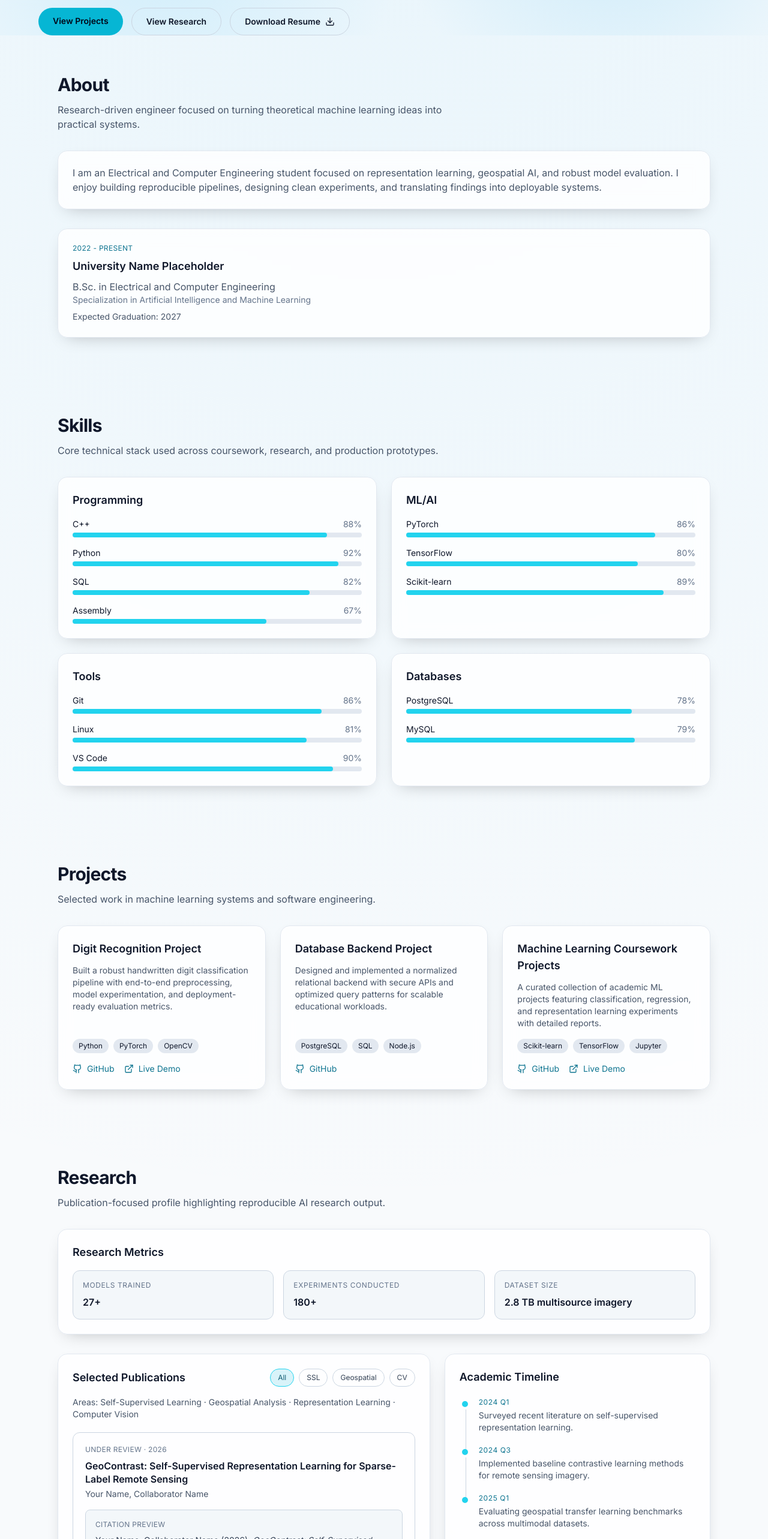
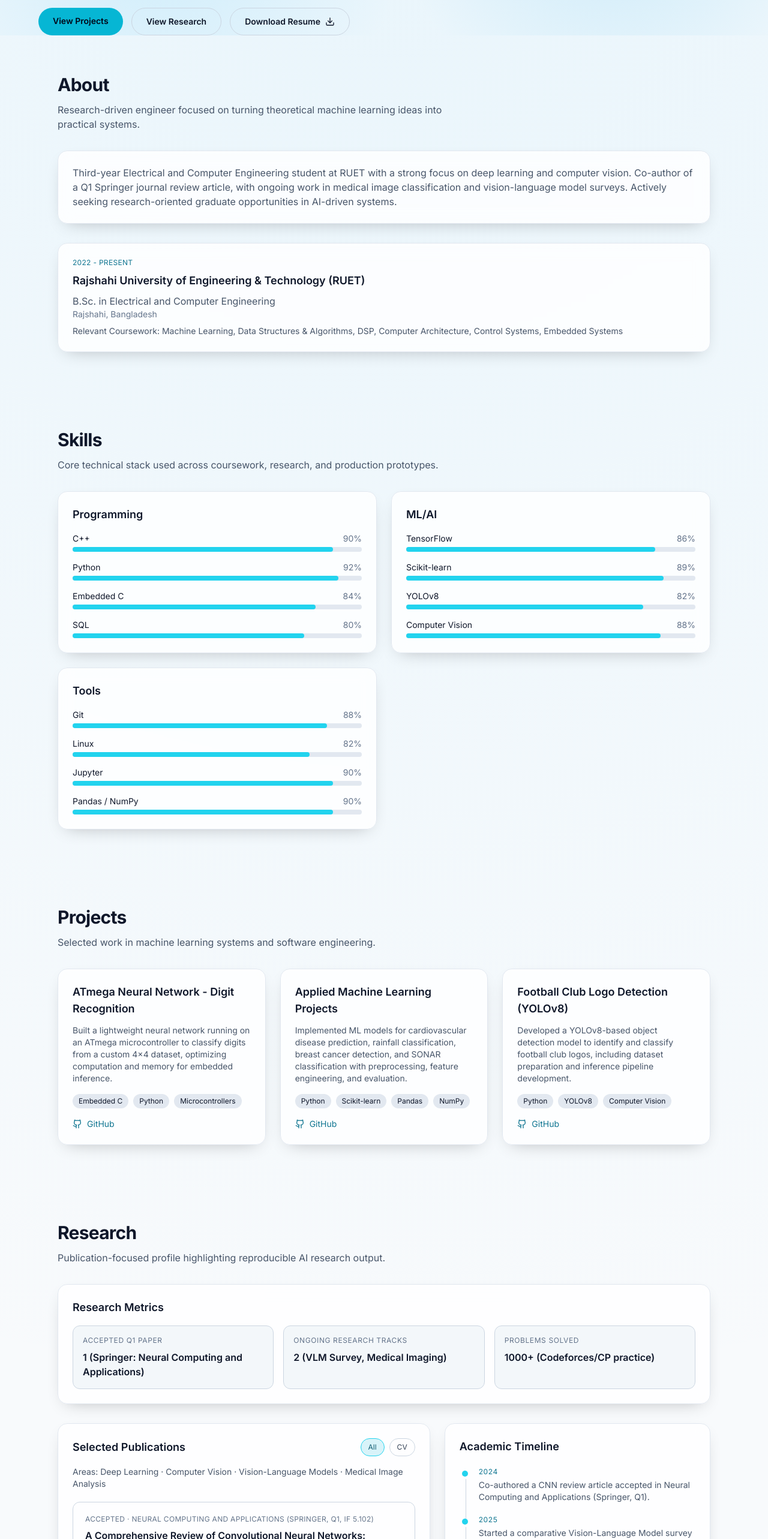
Before and after one commit to Md-Noman-Biswas/Portfolio-, a Next.js app: page / in a window 1280 px wide. Shown: the part 234-2800 px from the top of the page at 60% size. Built offline with nearby package versions, Linux system fonts and the light colour scheme.

Commit message:
Replace placeholder profile and research with user-provided details

```diff
--- a/components/portfolio/portfolio-shell.tsx
+++ b/components/portfolio/portfolio-shell.tsx
@@ -6,6 +6,7 @@ import Link from 'next/link';
 import { FormEvent, useEffect, useMemo, useState } from 'react';
 import {
   education,
+  experiences,
   platforms,
   profile,
   projects,
@@ -27,10 +28,11 @@ const navItems = [
   { href: '#projects', label: 'Projects' },
   { href: '#research', label: 'Research' },
   { href: '#competitive-programming', label: 'CP' },
+  { href: '#experience', label: 'Experience' },
   { href: '#contact', label: 'Contact' },
 ];
 
-const researchTags = ['All', 'SSL', 'Geospatial', 'CV'] as const;
+const researchTags = ['All', 'CV'] as const;
 
 type ResearchTag = (typeof researchTags)[number];
 type SubmitStatus = { type: 'success' | 'error'; message: string } | null;
@@ -77,9 +79,9 @@ function HeroSection() {
       <div className="absolute inset-0 -z-10 bg-[radial-gradient(circle_at_20%_20%,rgba(56,189,248,0.16),transparent_40%),radial-gradient(circle_at_80%_0%,rgba(14,165,233,0.14),transparent_35%)]" />
 
       <motion.div initial={{ opacity: 0, y: 18 }} animate={{ opacity: 1, y: 0 }} transition={{ duration: 0.55 }} className="mx-auto max-w-6xl">
-        <p className="text-sm uppercase tracking-[0.2em] text-cyan-300 light:text-cyan-700">Third-Year ECE Undergraduate</p>
+        <p className="text-sm uppercase tracking-[0.2em] text-cyan-300 light:text-cyan-700">{profile.headline}</p>
         <h1 className="mt-4 max-w-3xl text-4xl font-bold tracking-tight md:text-6xl">{profile.name}</h1>
-        <p className="mt-5 max-w-3xl text-lg text-slate-300 light:text-slate-600">AI &amp; Machine Learning Enthusiast | ECE Undergraduate</p>
+        <p className="mt-5 max-w-3xl text-lg text-slate-300 light:text-slate-600">{profile.location}</p>
 
         <div className="mt-8 flex flex-wrap gap-3.5">
           <a href="#projects" className="rounded-full bg-cyan-500 px-6 py-3 text-sm font-semibold text-slate-950 transition hover:bg-cyan-400">
@@ -102,10 +104,7 @@ function AboutSection() {
     <SectionWrapper id="about" title="About" subtitle="Research-driven engineer focused on turning theoretical machine learning ideas into practical systems.">
       <div className="section-stack">
         <article className="surface p-6">
-          <p className="text-slate-300 light:text-slate-600">
-            I am an Electrical and Computer Engineering student focused on representation learning, geospatial AI, and robust model evaluation. I enjoy building reproducible pipelines,
-            designing clean experiments, and translating findings into deployable systems.
-          </p>
+          <p className="text-slate-300 light:text-slate-600">{profile.summary}</p>
         </article>
 
         <div className="section-stack-sm">
@@ -259,15 +258,17 @@ function ResearchSection() {
                     <div className="mt-4 rounded-lg border border-slate-700/70 bg-slate-900/60 p-4 text-sm light:border-slate-300 light:bg-slate-100/80">
                       <p className="text-xs uppercase tracking-wide text-slate-400 light:text-slate-500">Citation Preview</p>
                       <p className="mt-2 text-slate-300 light:text-slate-700">
-                        {paper.authors} ({paper.venue.split('·').pop()?.trim()}). <em>{paper.title}</em>. DOI: {paper.doi.replace('https://doi.org/', '')}
+                        {paper.authors} ({paper.venue.split('·').pop()?.trim()}). <em>{paper.title}</em>{'doi' in paper && paper.doi ? `. DOI: ${paper.doi.replace('https://doi.org/', '')}` : '.'}
                       </p>
                     </div>
 
                     <p className="mt-3 text-sm text-slate-300 light:text-slate-600">{paper.abstract}</p>
                     <div className="mt-4 flex flex-wrap items-center gap-3 text-sm">
-                      <a href={paper.doi} className="inline-flex items-center gap-2 text-cyan-300 hover:text-cyan-200 light:text-cyan-700" target="_blank" rel="noreferrer noopener">
-                        DOI Link <ExternalLink className="h-4 w-4" />
-                      </a>
+                      {'doi' in paper && paper.doi ? (
+                        <a href={paper.doi} className="inline-flex items-center gap-2 text-cyan-300 hover:text-cyan-200 light:text-cyan-700" target="_blank" rel="noreferrer noopener">
+                          DOI Link <ExternalLink className="h-4 w-4" />
+                        </a>
+                      ) : null}
                       <button
                         type="button"
                         onClick={() => setActivePaperPdf(paper.pdf)}
@@ -329,8 +330,7 @@ function CompetitiveProgrammingSection() {
     >
       <article className="surface p-6">
         <p className="text-slate-300 light:text-slate-600">
-          I practice competitive programming to improve data structure fluency, complexity analysis, and disciplined debugging under time constraints. Current focus includes graph
-          theory, dynamic programming, and greedy optimization patterns.
+          I actively practice competitive programming to strengthen algorithms and problem-solving speed. I have solved 1000+ problems and achieved Pupil rank on Codeforces through regular contest participation.
         </p>
         <ul className="mt-5 flex flex-wrap gap-3" aria-label="Competitive programming platforms">
           {platforms.map((platform) => (
@@ -348,6 +348,24 @@ function CompetitiveProgrammingSection() {
  * Contact section handles form submission and status feedback while
  * preserving a fully semantic and keyboard-friendly form structure.
  */
+
+function ExperienceSection() {
+  return (
+    <SectionWrapper id="experience" title="Experience" subtitle="Training, mentoring, and independent project work in AI and software development.">
+      <div className="section-stack-sm">
+        {experiences.map((experience) => (
+          <article key={`${experience.role}-${experience.organization}`} className="surface p-6">
+            <p className="text-xs uppercase tracking-wide text-cyan-300 light:text-cyan-700">{experience.period}</p>
+            <h3 className="mt-2 text-lg font-semibold">{experience.role}</h3>
+            <p className="text-sm text-slate-400 light:text-slate-500">{experience.organization}</p>
+            <p className="mt-3 text-sm text-slate-300 light:text-slate-600">{experience.detail}</p>
+          </article>
+        ))}
+      </div>
+    </SectionWrapper>
+  );
+}
+
 function ContactSection() {
   const [status, setStatus] = useState<SubmitStatus>(null);
   const [isSubmitting, setIsSubmitting] = useState(false);
@@ -465,6 +483,7 @@ export function PortfolioShell() {
       <ProjectsSection />
       <ResearchSection />
       <CompetitiveProgrammingSection />
+      <ExperienceSection />
       <ContactSection />
     </main>
   );
--- a/data/portfolio.ts
+++ b/data/portfolio.ts
@@ -1,114 +1,132 @@
 export const profile = {
-  name: 'Md Noman Biswas Sibly',
-  email: 'email@example.com',
-  github: 'https://github.com/placeholder',
+  name: 'MD NOMAN BISWAS SIBLY',
+  email: 'mdnomanbiswassibly@gmail.com',
+  github: 'https://github.com/Md-Noman-Biswas',
   linkedin: 'https://www.linkedin.com/in/md-noman-biswas-sibly/',
+  location: 'Jhenaidah District, Bangladesh',
+  headline: 'Electrical and Computer Engineering Student',
+  summary:
+    'Third-year Electrical and Computer Engineering student at RUET with a strong focus on deep learning and computer vision. Co-author of a Q1 Springer journal review article, with ongoing work in medical image classification and vision-language model surveys. Actively seeking research-oriented graduate opportunities in AI-driven systems.',
 };
 
 export const education = [
   {
     period: '2022 - Present',
-    institution: 'University Name Placeholder',
+    institution: 'Rajshahi University of Engineering & Technology (RUET)',
     program: 'B.Sc. in Electrical and Computer Engineering',
-    detail: 'Specialization in Artificial Intelligence and Machine Learning',
-    expectedGraduation: 'Expected Graduation: 2027',
+    detail: 'Rajshahi, Bangladesh',
+    expectedGraduation: 'Relevant Coursework: Machine Learning, Data Structures & Algorithms, DSP, Computer Architecture, Control Systems, Embedded Systems',
   },
 ];
 
 export const skills = {
   Programming: [
-    { name: 'C++', level: 88 },
+    { name: 'C++', level: 90 },
     { name: 'Python', level: 92 },
-    { name: 'SQL', level: 82 },
-    { name: 'Assembly', level: 67 },
+    { name: 'Embedded C', level: 84 },
+    { name: 'SQL', level: 80 },
   ],
   'ML/AI': [
-    { name: 'PyTorch', level: 86 },
-    { name: 'TensorFlow', level: 80 },
+    { name: 'TensorFlow', level: 86 },
     { name: 'Scikit-learn', level: 89 },
+    { name: 'YOLOv8', level: 82 },
+    { name: 'Computer Vision', level: 88 },
   ],
   Tools: [
-    { name: 'Git', level: 86 },
-    { name: 'Linux', level: 81 },
-    { name: 'VS Code', level: 90 },
-  ],
-  Databases: [
-    { name: 'PostgreSQL', level: 78 },
-    { name: 'MySQL', level: 79 },
+    { name: 'Git', level: 88 },
+    { name: 'Linux', level: 82 },
+    { name: 'Jupyter', level: 90 },
+    { name: 'Pandas / NumPy', level: 90 },
   ],
 };
 
 export const projects = [
   {
-    title: 'Digit Recognition Project',
+    title: 'ATmega Neural Network - Digit Recognition',
     description:
-      'Built a robust handwritten digit classification pipeline with end-to-end preprocessing, model experimentation, and deployment-ready evaluation metrics.',
-    technologies: ['Python', 'PyTorch', 'OpenCV'],
-    github: 'https://github.com/placeholder/digit-recognition',
-    demo: 'https://demo-placeholder.com/digit-recognition',
+      'Built a lightweight neural network running on an ATmega microcontroller to classify digits from a custom 4×4 dataset, optimizing computation and memory for embedded inference.',
+    technologies: ['Embedded C', 'Python', 'Microcontrollers'],
+    github: 'https://github.com/Md-Noman-Biswas/ATmega-NeuralNetwork-DigitRecognizer',
   },
   {
-    title: 'Database Backend Project',
+    title: 'Applied Machine Learning Projects',
     description:
-      'Designed and implemented a normalized relational backend with secure APIs and optimized query patterns for scalable educational workloads.',
-    technologies: ['PostgreSQL', 'SQL', 'Node.js'],
-    github: 'https://github.com/placeholder/database-backend',
+      'Implemented ML models for cardiovascular disease prediction, rainfall classification, breast cancer detection, and SONAR classification with preprocessing, feature engineering, and evaluation.',
+    technologies: ['Python', 'Scikit-learn', 'Pandas', 'NumPy'],
+    github: 'https://github.com/Md-Noman-Biswas/Machine-Learning-Projects',
   },
   {
-    title: 'Machine Learning Coursework Projects',
+    title: 'Football Club Logo Detection (YOLOv8)',
     description:
-      'A curated collection of academic ML projects featuring classification, regression, and representation learning experiments with detailed reports.',
-    technologies: ['Scikit-learn', 'TensorFlow', 'Jupyter'],
-    github: 'https://github.com/placeholder/ml-coursework',
-    demo: 'https://demo-placeholder.com/ml-coursework',
+      'Developed a YOLOv8-based object detection model to identify and classify football club logos, including dataset preparation and inference pipeline development.',
+    technologies: ['Python', 'YOLOv8', 'Computer Vision'],
+    github: 'https://github.com/Md-Noman-Biswas/Football-Club-Detection',
   },
 ];
 
-export const researchInterests = ['Self-Supervised Learning', 'Geospatial Analysis', 'Representation Learning', 'Computer Vision'];
+export const researchInterests = ['Deep Learning', 'Computer Vision', 'Vision-Language Models', 'Medical Image Analysis'];
 
 export const researchMetrics = [
-  { label: 'Models Trained', value: '27+' },
-  { label: 'Experiments Conducted', value: '180+' },
-  { label: 'Dataset Size', value: '2.8 TB multisource imagery' },
+  { label: 'Accepted Q1 Paper', value: '1 (Springer: Neural Computing and Applications)' },
+  { label: 'Ongoing Research Tracks', value: '2 (VLM Survey, Medical Imaging)' },
+  { label: 'Problems Solved', value: '1000+ (Codeforces/CP practice)' },
 ];
 
 export const researchPapers = [
   {
-    title: 'GeoContrast: Self-Supervised Representation Learning for Sparse-Label Remote Sensing',
-    venue: 'Under Review · 2026',
-    authors: 'Your Name, Collaborator Name',
+    title: 'A Comprehensive Review of Convolutional Neural Networks: Foundations, Enhancements, and Applications',
+    venue: 'Accepted · Neural Computing and Applications (Springer, Q1, IF 5.102)',
+    authors: 'Co-author',
     abstract:
-      'We evaluate contrastive pretraining strategies for multi-spectral and RGB satellite tiles and report gains in cross-region generalization under low-label constraints.',
-    doi: 'https://doi.org/10.0000/geocontrast.2026.001',
-    tags: ['SSL', 'Geospatial'],
+      'Comprehensive review covering CNN foundations, major architectural enhancements, and practical applications across modern AI tasks.',
+    tags: ['CV'],
     pdf: '/paper-placeholder.pdf',
   },
   {
-    title: 'Cross-Sensor Transfer for Land-Cover Mapping with Vision Foundation Models',
-    venue: 'Workshop Submission · 2025',
-    authors: 'Your Name, Collaborator Name, Advisor Name',
+    title: 'Vision-Language Model Review (CLIP, BLIP-2, LLaVA)',
+    venue: 'Ongoing Research',
+    authors: 'MD Noman Biswas Sibly',
     abstract:
-      'This study benchmarks feature adapters for transferring pretrained vision encoders from aerial RGB to SAR and multispectral targets while preserving semantic consistency.',
-    doi: 'https://doi.org/10.0000/crosssensor.2025.002',
-    tags: ['Geospatial', 'CV'],
+      'Ongoing survey and comparative analysis of representative vision-language model families, emphasizing architecture, alignment objectives, and evaluation patterns.',
+    tags: ['CV'],
     pdf: '/paper-placeholder.pdf',
   },
   {
-    title: 'Linear Probing Reliability in Domain-Shifted Geospatial Embeddings',
-    venue: 'Technical Report · 2024',
-    authors: 'Your Name',
+    title: 'CNN-Based Medical Image Classification for Gallbladder Disease',
+    venue: 'Ongoing Research',
+    authors: 'MD Noman Biswas Sibly',
     abstract:
-      'We analyze how linear evaluation rankings change under distribution shift and propose a reproducible protocol for reporting stable self-supervised model comparisons.',
-    doi: 'https://doi.org/10.0000/linprobe.2024.003',
-    tags: ['SSL', 'CV'],
+      'Investigating gallbladder disease classification with CNNs, including GAN-assisted augmentation and robustness-oriented validation strategies.',
+    tags: ['CV'],
     pdf: '/paper-placeholder.pdf',
   },
 ];
 
 export const researchTimeline = [
-  { year: '2024 Q1', event: 'Surveyed recent literature on self-supervised representation learning.' },
-  { year: '2024 Q3', event: 'Implemented baseline contrastive learning methods for remote sensing imagery.' },
-  { year: '2025 Q1', event: 'Evaluating geospatial transfer learning benchmarks across multimodal datasets.' },
+  { year: '2024', event: 'Co-authored a CNN review article accepted in Neural Computing and Applications (Springer, Q1).' },
+  { year: '2025', event: 'Started a comparative Vision-Language Model survey covering CLIP, BLIP-2, and LLaVA.' },
+  { year: '2025 - Present', event: 'Working on CNN-based gallbladder medical image classification with GAN-assisted augmentation.' },
 ];
 
-export const platforms = ['Codeforces', 'LeetCode', 'CodeChef'];
+export const platforms = ['Codeforces (Pupil)', 'LeetCode', 'CodeChef'];
+
+export const experiences = [
+  {
+    role: 'AI & Machine Learning Training',
+    organization: 'BDSET',
+    detail: 'Engaged in intensive hands-on AI/ML training focused on data-driven modeling and practical applications using Python and modern ML frameworks.',
+    period: 'Ongoing',
+  },
+  {
+    role: 'Programming Mentor',
+    organization: 'RUET Analytical Programming Lab',
+    detail: 'Taught programming fundamentals, algorithms, debugging, and problem-solving strategies.',
+    period: 'Past - Present',
+  },
+  {
+    role: 'Independent ML Developer',
+    organization: 'Open Source',
+    detail: 'Built and shared end-to-end ML/DL implementations using TensorFlow and Scikit-learn.',
+    period: 'Ongoing',
+  },
+];
```
